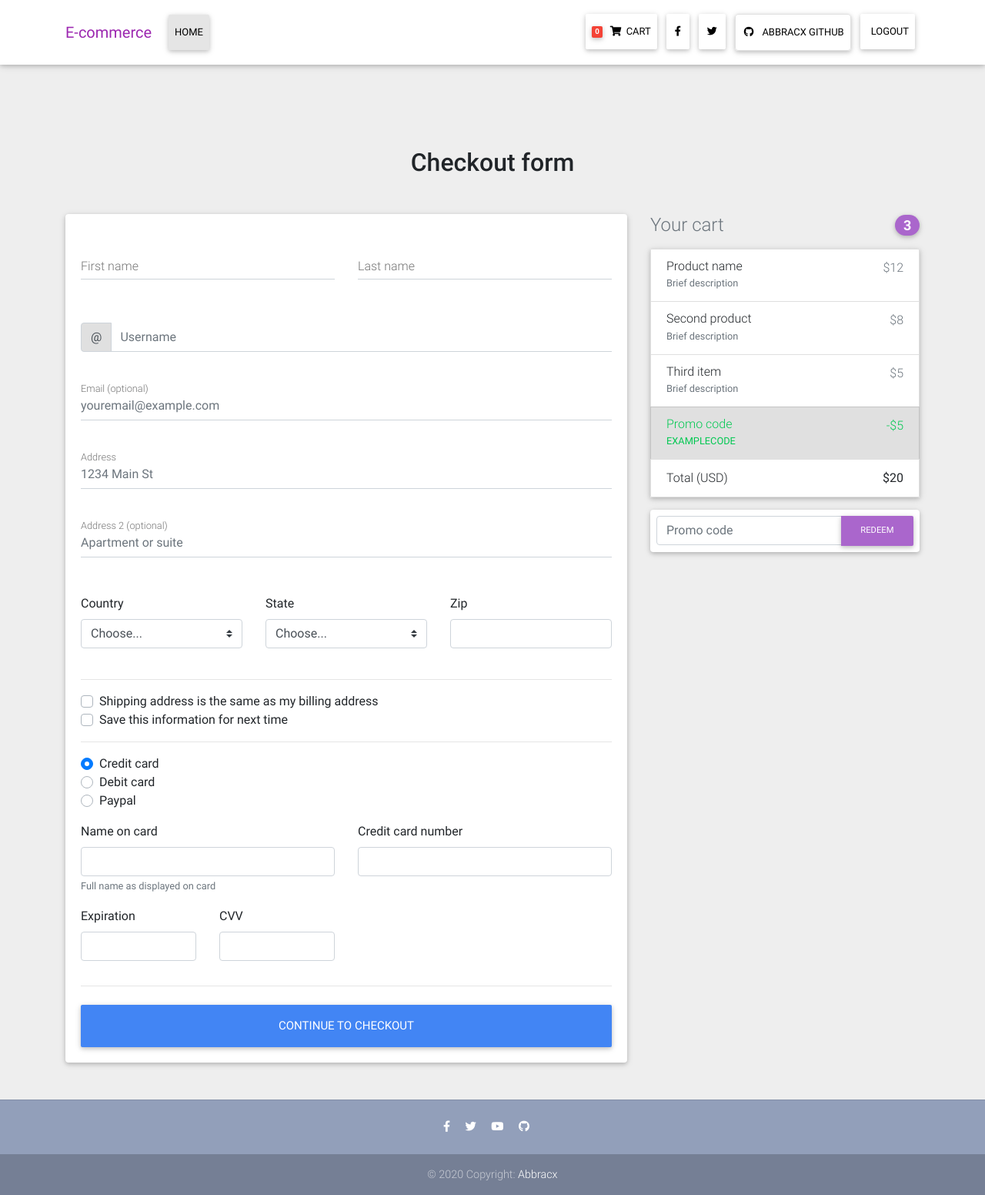
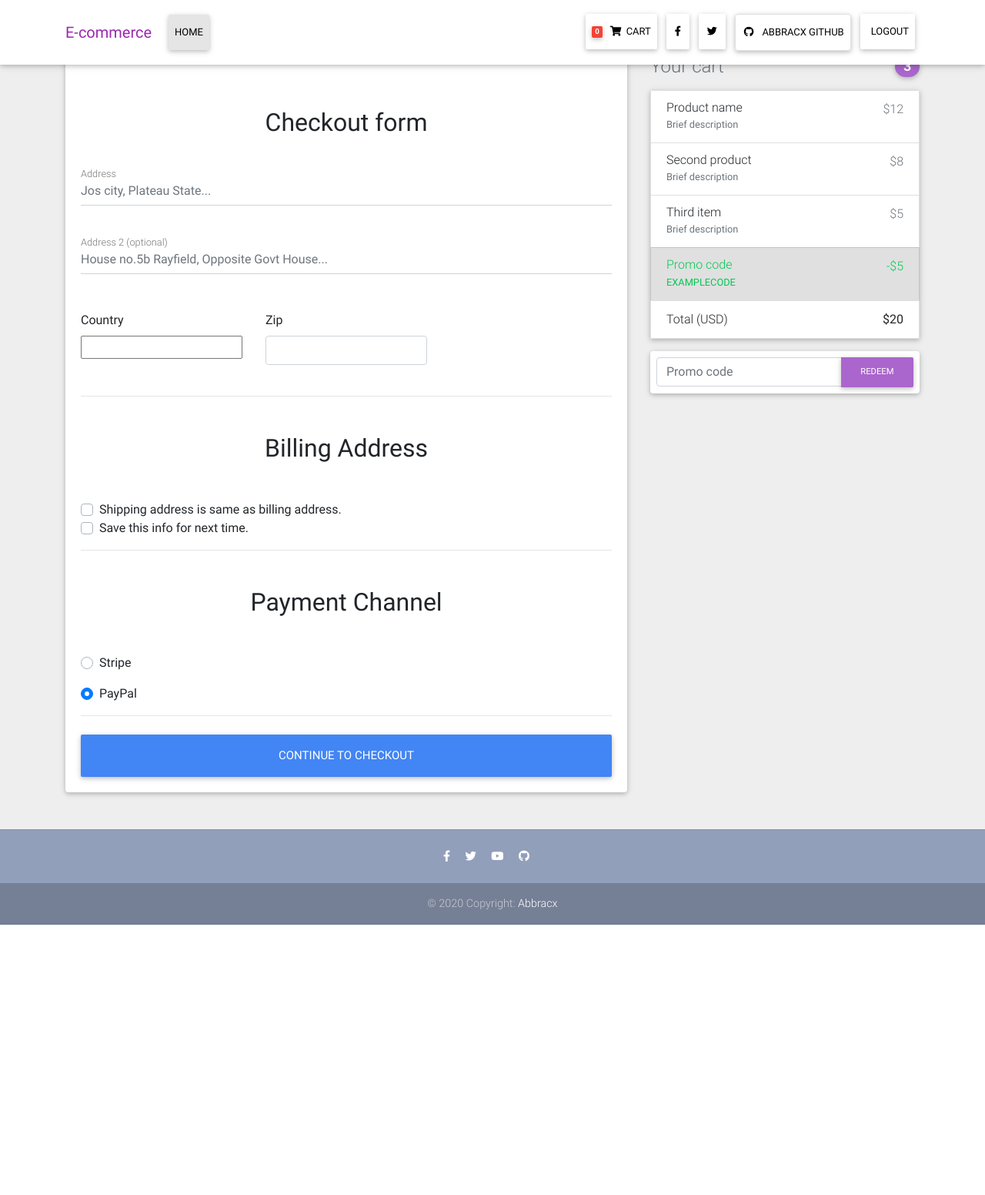
Before and after one commit to Abbracx/Ecommerce, a Django app: page /checkout/ in a window 1280 px wide. Shown: the whole page at 77% size. After the commit the page ends 1201 px from the top, so only its background shows below. Run offline with Django 3.2, Linux system fonts and the light colour scheme; the visitor is signed in with stand-in values (Sample User, id 1); data that the repository does not hold is empty; some libraries are stand-ins or nearby versions.

Commit message:
done with checkout form

```diff
--- a/Ecommerce/settings.py
+++ b/Ecommerce/settings.py
@@ -44,6 +44,7 @@ INSTALLED_APPS = [
     'django.contrib.sites',
     'core.apps.CoreConfig',
     'crispy_forms',
+    'django_countries',
     'allauth',
     'allauth.account',
     'allauth.socialaccount',
--- /dev/null
+++ b/core/forms.py
@@ -0,0 +1,25 @@
+from django import forms
+from django_countries.fields import CountryField
+from django_countries.widgets import CountrySelectWidget
+
+
+PAYMENT_CHOICES = (
+    ('S','Stripe'),
+    ('P', 'PayPal'),
+    )
+class CheckoutForm(forms.Form):
+    street_address = forms.CharField(widget=forms.TextInput(attrs={
+        'placeholder':'Jos city, Plateau State...', 'class':'form-control'
+        }))
+    appartment_address = forms.CharField(required=False, widget=forms.TextInput(attrs={
+        'placeholder':'House no.5b Rayfield, Opposite Govt House...', 'class':'form-control'
+        }))
+    country = CountryField(blank_label='(select country)').formfield(widget=CountrySelectWidget(attrs={
+        'class':'custom-select d-block w-100 form-control', 'placeholder':'(choose your country)'
+        }))
+    zip = forms.CharField(widget=forms.TextInput(attrs={
+        'class':'form-control'
+        }))
+    same_billing_address = forms.BooleanField(widget=forms.CheckboxInput(), required="False")
+    save_info = forms.BooleanField(widget=forms.CheckboxInput(), required="False")
+    payment_option = forms.ChoiceField(widget=forms.RadioSelect(), choices=PAYMENT_CHOICES)
--- a/core/views.py
+++ b/core/views.py
@@ -1,12 +1,13 @@
 from django.shortcuts import render, get_object_or_404, redirect
 from django.http import HttpResponse
-from .models import Item, Order, OrderItem
+from .models import Item, Order, OrderItem, BillingAddress
 from django.views.generic import ListView, DetailView, View
 from django.utils import timezone
 from django.contrib import messages
 from django.core.exceptions import ObjectDoesNotExist
 from django.contrib.auth.decorators import login_required
 from django.contrib.auth.mixins import LoginRequiredMixin
+from .forms import CheckoutForm
 # Create your views here.
 
 
@@ -128,5 +129,43 @@ def remove_single_item_from_cart(request, slug):
 class CheckOutView(LoginRequiredMixin, View):
 
     def get(self, *args, **kwargs):
+        #form
+        form = CheckoutForm()
+        context = {
+            'form': form
+        }
+        return render(self.request, 'checkout-page.html', context)
 
-        return render(self.request, 'checkout-page.html')
+    def post(self, *args, **kwargs):
+
+        form = CheckoutForm(self.request.POST or None)
+
+        try:
+            order = Order.objects.get(user=self.request.user, ordered=False)
+            if form.is_valid():
+                street_address = form.cleaned_data.get('street_address' )
+                appartment_address = form.cleaned_data.get('appartment_address' )
+                country = form.cleaned_data.get('country')
+                zip= form.cleaned_data.get('zip')
+                payment_option = form.cleaned_data.get('payment_option')
+                # TODO: add functionality for shipping address
+                billing_address = BillingAddress(
+                    user = request.user,
+                    street_address = street_address,
+                    appartment_address = appartment_address,
+                    country = country,
+                    zip = zip
+                    )
+                billing_address.save()
+                order.billing_address = billing_address
+                order.save()
+
+            # TODO: redirect to the payment option type
+            messages.success(self.request, f'submited successfuly')
+            return redirect('core:item-checkout')
+        except  ObjectDoesNotExist:
+            messages.error(self.request, f'You do not have any order. Shop now!')
+            return redirect('core:order-summary')
+
+        messages.warning(self.request, f'form failed')
+        return redirect('core:item-checkout')
--- a/templates/checkout-page.html
+++ b/templates/checkout-page.html
@@ -1,8 +1,8 @@
 {% extends 'base.html' %}
 {% load static %}
-
+{% load crispy_forms_tags %}
 {% block title %}
-      <title>Material Design Bootstrap</title>
+      <title>Ecommerce | Checkout</title>
 {% endblock %}
 
 
@@ -11,11 +11,14 @@
 
 
   <!--Main layout-->
-  <main class="mt-5 pt-4">
+  <main class="m">
     <div class="container wow fadeIn">
 
+
+
+
       <!-- Heading -->
-      <h2 class="my-5 h2 text-center">Checkout form</h2>
+
 
       <!--Grid row-->
       <div class="row">
@@ -25,64 +28,31 @@
 
           <!--Card-->
           <div class="card">
-
             <!--Card content-->
-            <form class="card-body">
-
-              <!--Grid row-->
-              <div class="row">
-
-                <!--Grid column-->
-                <div class="col-md-6 mb-2">
-
-                  <!--firstName-->
-                  <div class="md-form ">
-                    <input type="text" id="firstName" class="form-control">
-                    <label for="firstName" class="">First name</label>
-                  </div>
-
-                </div>
-                <!--Grid column-->
-
-                <!--Grid column-->
-                <div class="col-md-6 mb-2">
-
-                  <!--lastName-->
-                  <div class="md-form">
-                    <input type="text" id="lastName" class="form-control">
-                    <label for="lastName" class="">Last name</label>
-                  </div>
-
-                </div>
-                <!--Grid column-->
-
-              </div>
-              <!--Grid row-->
-
-              <!--Username-->
-              <div class="md-form input-group pl-0 mb-5">
-                <div class="input-group-prepend">
-                  <span class="input-group-text" id="basic-addon1">@</span>
-                </div>
-                <input type="text" class="form-control py-0" placeholder="Username" aria-describedby="basic-addon1">
-              </div>
-
-              <!--email-->
-              <div class="md-form mb-5">
-                <input type="text" id="email" class="form-control" placeholder="youremail@example.com">
-                <label for="email" class="">Email (optional)</label>
-              </div>
-
+            <form method="post" class="card-body">
+              {% csrf_token %}
+                 <h2 class="my-5 h2 text-center">Checkout form</h2>
               <!--address-->
               <div class="md-form mb-5">
-                <input type="text" id="address" class="form-control" placeholder="1234 Main St">
-                <label for="address" class="">Address</label>
+<!--                 <input type="text" id="address" class="form-control" placeholder="Rayfield Jos, Plateau State...">
+ -->                {{form.street_address}}
+                  <label for="address" class="">Address</label>
+                  <div class="invalid-feedback">
+                      {% for error in form.street_address.errors %}
+                        <li><strong>{{error|escape}}</strong></li>
+                      {% endfor %}
+                  </div>
               </div>
 
               <!--address-2-->
               <div class="md-form mb-5">
-                <input type="text" id="address-2" class="form-control" placeholder="Apartment or suite">
+                {{form.appartment_address}}
                 <label for="address-2" class="">Address 2 (optional)</label>
+                  <div class="invalid-feedback">
+                      {% for error in form.appartment_address.errors %}
+                        <li><strong>{{error|escape}}</strong></li>
+                      {% endfor %}
+                  </div>
               </div>
 
               <!--Grid row-->
@@ -92,41 +62,50 @@
                 <div class="col-lg-4 col-md-12 mb-4">
 
                   <label for="country">Country</label>
-                  <select class="custom-select d-block w-100" id="country" required>
+                  <!-- <select class="custom-select d-block w-100" id="country" required>
                     <option value="">Choose...</option>
-                    <option>United States</option>
-                  </select>
+                    <option>Nigeria</option>
+                  </select> -->
+                      {{form.country}}
                   <div class="invalid-feedback">
-                    Please select a valid country.
+                      {% for error in form.country.errors %}
+                        <li><strong>{{error|escape}}</strong></li>
+                      {% endfor %}
                   </div>
 
                 </div>
                 <!--Grid column-->
 
                 <!--Grid column-->
-                <div class="col-lg-4 col-md-6 mb-4">
+               <!--  <div class="col-lg-4 col-md-6 mb-4">
 
                   <label for="state">State</label>
                   <select class="custom-select d-block w-100" id="state" required>
                     <option value="">Choose...</option>
-                    <option>California</option>
+                    <option>Jos</option>
                   </select>
                   <div class="invalid-feedback">
-                    Please provide a valid state.
+                      {% for error in form.state.errors %}
+                        <li><strong>{{error|escape}}</strong></li>
+                      {% endfor %}
                   </div>
 
-                </div>
+                </div> -->
                 <!--Grid column-->
 
                 <!--Grid column-->
                 <div class="col-lg-4 col-md-6 mb-4">
 
                   <label for="zip">Zip</label>
-                  <input type="text" class="form-control" id="zip" placeholder="" required>
+<!--                   <input type="text" class="form-control" id="zip" placeholder="" required>
+
+ -->
+                  {{form.zip}}
                   <div class="invalid-feedback">
-                    Zip code required.
+                      {% for error in form.zip.errors %}
+                        <li><strong>{{error|escape}}</strong></li>
+                      {% endfor %}
                   </div>
-
                 </div>
                 <!--Grid column-->
 
@@ -134,65 +113,27 @@
               <!--Grid row-->
 
               <hr>
-
+                        <h4 class="my-5 h2 text-center">Billing Address</h4>
               <div class="custom-control custom-checkbox">
-                <input type="checkbox" class="custom-control-input" id="same-address">
-                <label class="custom-control-label" for="same-address">Shipping address is the same as my billing address</label>
+                <input type="checkbox" class="custom-control-input" name="same_billing_address" id="same-address" {% if form.same_billing_address.value %}checked{% endif %}>
+                <label class="custom-control-label" for="same-address">Shipping address is same as billing address.</label>
               </div>
               <div class="custom-control custom-checkbox">
-                <input type="checkbox" class="custom-control-input" id="save-info">
-                <label class="custom-control-label" for="save-info">Save this information for next time</label>
+                <input type="checkbox" class="custom-control-input" name="save_info" id="save-info" {% if form.save_info.value %}checked{% endif %}>
+                <label class="custom-control-label" for="save-info">Save this info for next time.</label>
               </div>
 
               <hr>
+                  <h4 class="my-5 h2 text-center">Payment Channel</h4>
 
+               {% for value, name in form.fields.payment_option.choices%}
               <div class="d-block my-3">
                 <div class="custom-control custom-radio">
-                  <input id="credit" name="paymentMethod" type="radio" class="custom-control-input" checked required>
-                  <label class="custom-control-label" for="credit">Credit card</label>
-                </div>
-                <div class="custom-control custom-radio">
-                  <input id="debit" name="paymentMethod" type="radio" class="custom-control-input" required>
-                  <label class="custom-control-label" for="debit">Debit card</label>
-                </div>
-                <div class="custom-control custom-radio">
-                  <input id="paypal" name="paymentMethod" type="radio" class="custom-control-input" required>
-                  <label class="custom-control-label" for="paypal">Paypal</label>
+                  <input id="{{name}}" name="payment_option" value={{value}} type="radio" class="custom-control-input" checked required>
+                  <label class="custom-control-label" for="{{name}}">{{name}}</label>
                 </div>
               </div>
-              <div class="row">
-                <div class="col-md-6 mb-3">
-                  <label for="cc-name">Name on card</label>
-                  <input type="text" class="form-control" id="cc-name" placeholder="" required>
-                  <small class="text-muted">Full name as displayed on card</small>
-                  <div class="invalid-feedback">
-                    Name on card is required
-                  </div>
-                </div>
-                <div class="col-md-6 mb-3">
-                  <label for="cc-number">Credit card number</label>
-                  <input type="text" class="form-control" id="cc-number" placeholder="" required>
-                  <div class="invalid-feedback">
-                    Credit card number is required
-                  </div>
-                </div>
-              </div>
-              <div class="row">
-                <div class="col-md-3 mb-3">
-                  <label for="cc-expiration">Expiration</label>
-                  <input type="text" class="form-control" id="cc-expiration" placeholder="" required>
-                  <div class="invalid-feedback">
-                    Expiration date required
-                  </div>
-                </div>
-                <div class="col-md-3 mb-3">
-                  <label for="cc-expiration">CVV</label>
-                  <input type="text" class="form-control" id="cc-cvv" placeholder="" required>
-                  <div class="invalid-feedback">
-                    Security code required
-                  </div>
-                </div>
-              </div>
+              {% endfor %}
               <hr class="mb-4">
               <button class="btn btn-primary btn-lg btn-block" type="submit">Continue to checkout</button>
 
```
Also changed, not shown: core/models.py (+16 -1 lines), core/migrations/0002_auto_20201201_1546.py (added).
